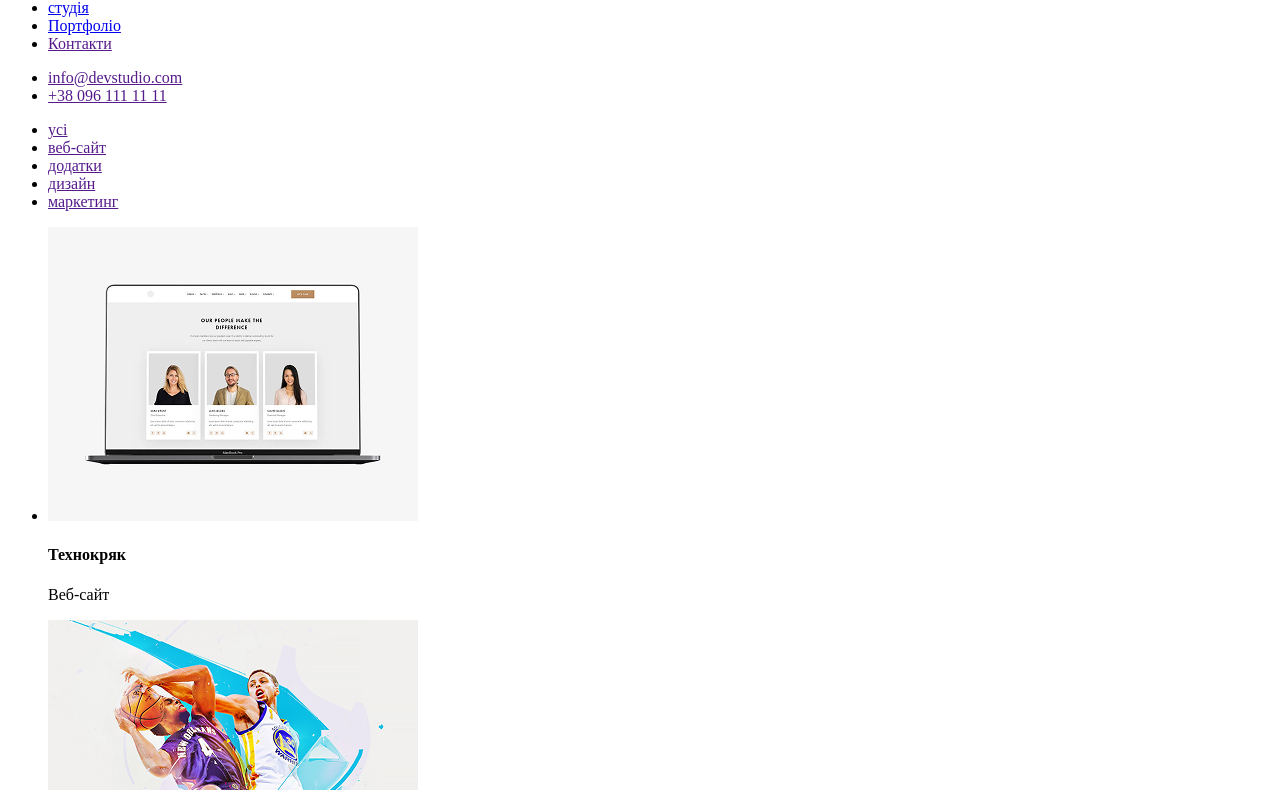
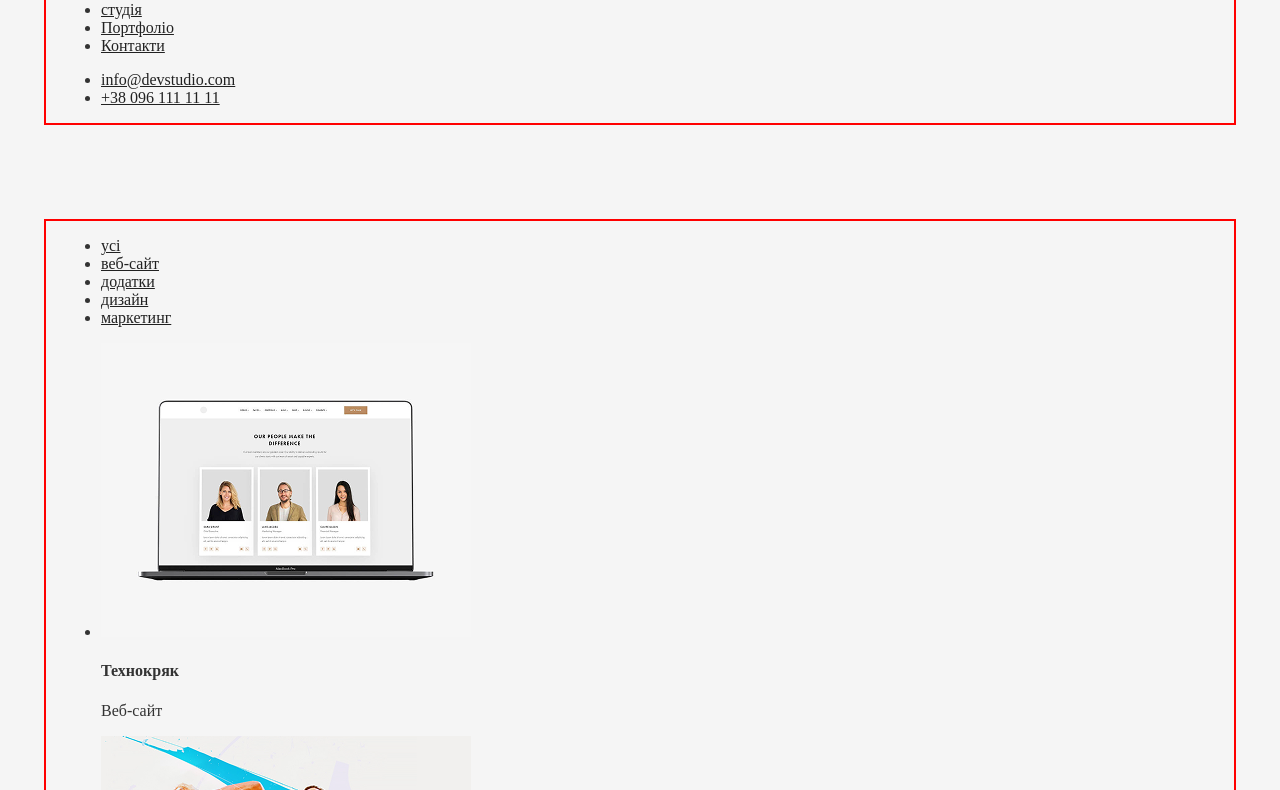
Before and after one commit to Eldarkryt/Webstudio, a plain HTML site: page portfolio.html in a window 1280 px wide. Shown: the part 43-833 px from the top of the page. Drawn offline with Linux system fonts and the light colour scheme.

Commit message:
add container portfolio

```diff
--- a/portfolio.html
+++ b/portfolio.html
@@ -4,9 +4,10 @@
     <meta charset="UTF-8">
     <meta name="viewport" content="width=device-width, initial-scale=1.0">
     <title>Портфоліо</title>
+    <link rel="stylesheet" href="/style.css">
 </head>
 <body>
-   <header class="header">
+   <header class="container header">
     <a class="logo" href="./domashna.html">Webstudio</a>
     <nav class="nav">
         <ul class="nav-list">
@@ -21,7 +22,7 @@
     </ul>
 </header>
 
-<section class="portfolio-section">
+<section class="container portfolio">
     <ul class="filter-list">
         <li class="filter-item"><a class="filter-link" href="">усі</a></li>
         <li class="filter-item"><a class="filter-link" href="">веб-сайт</a></li>
@@ -79,7 +80,7 @@
     </ul>
 </section>
 
-<footer class="footer">
+<footer class="container footer">
     <a class="footer-logo" href="">Webstudio</a>
     <address class="footer-address">
         <ul class="address-list">
--- a/style.css
+++ b/style.css
@@ -37,3 +37,9 @@ margin-bottom: 94px;
 .servise{
   margin-bottom: 94px;
 }
+.header{
+margin-bottom: 94px;
+}
+.portfolio{
+  margin-bottom: 94px;
+}
```
Also changed, not shown: index.html (+1 -1 lines).
